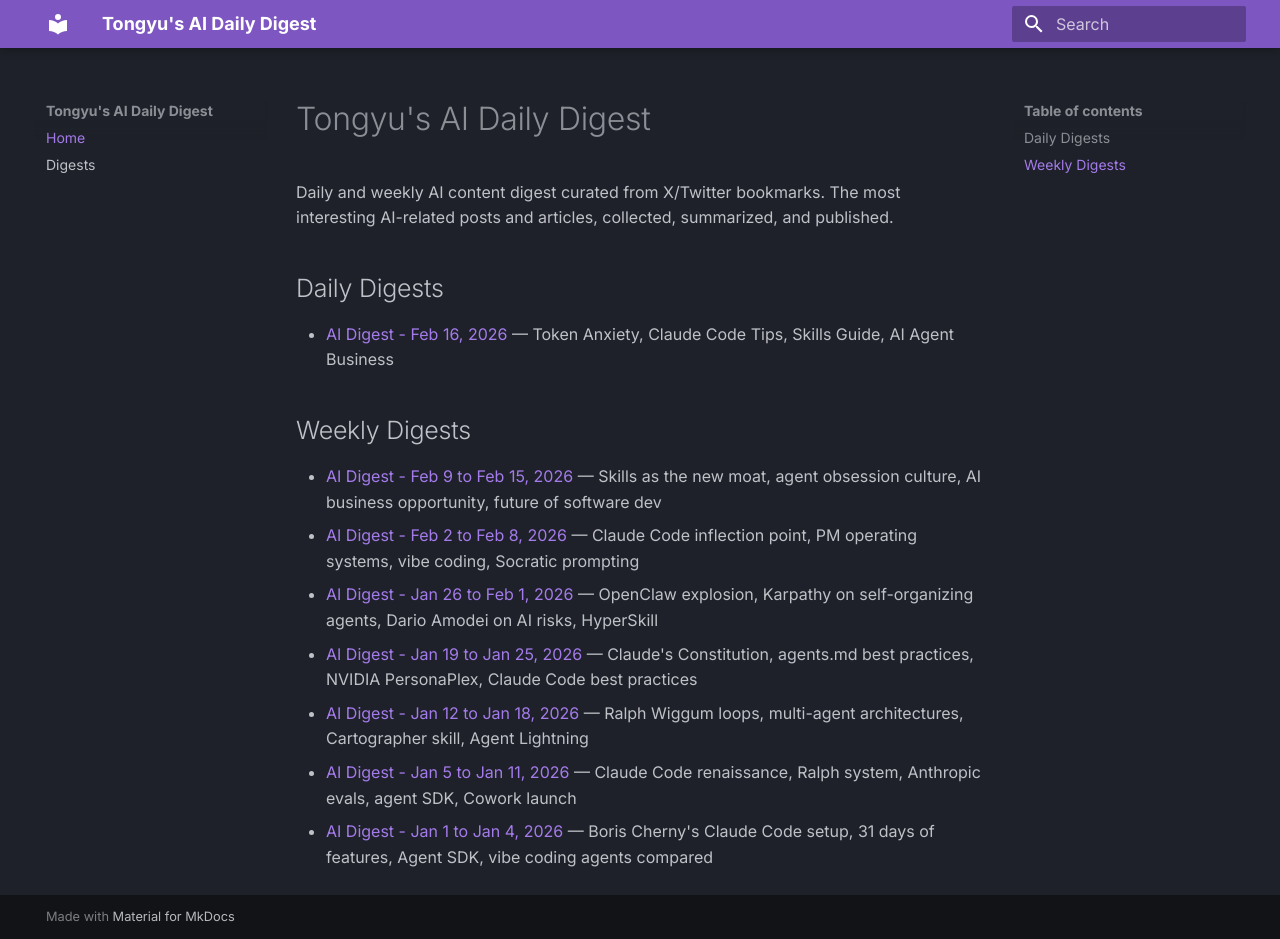
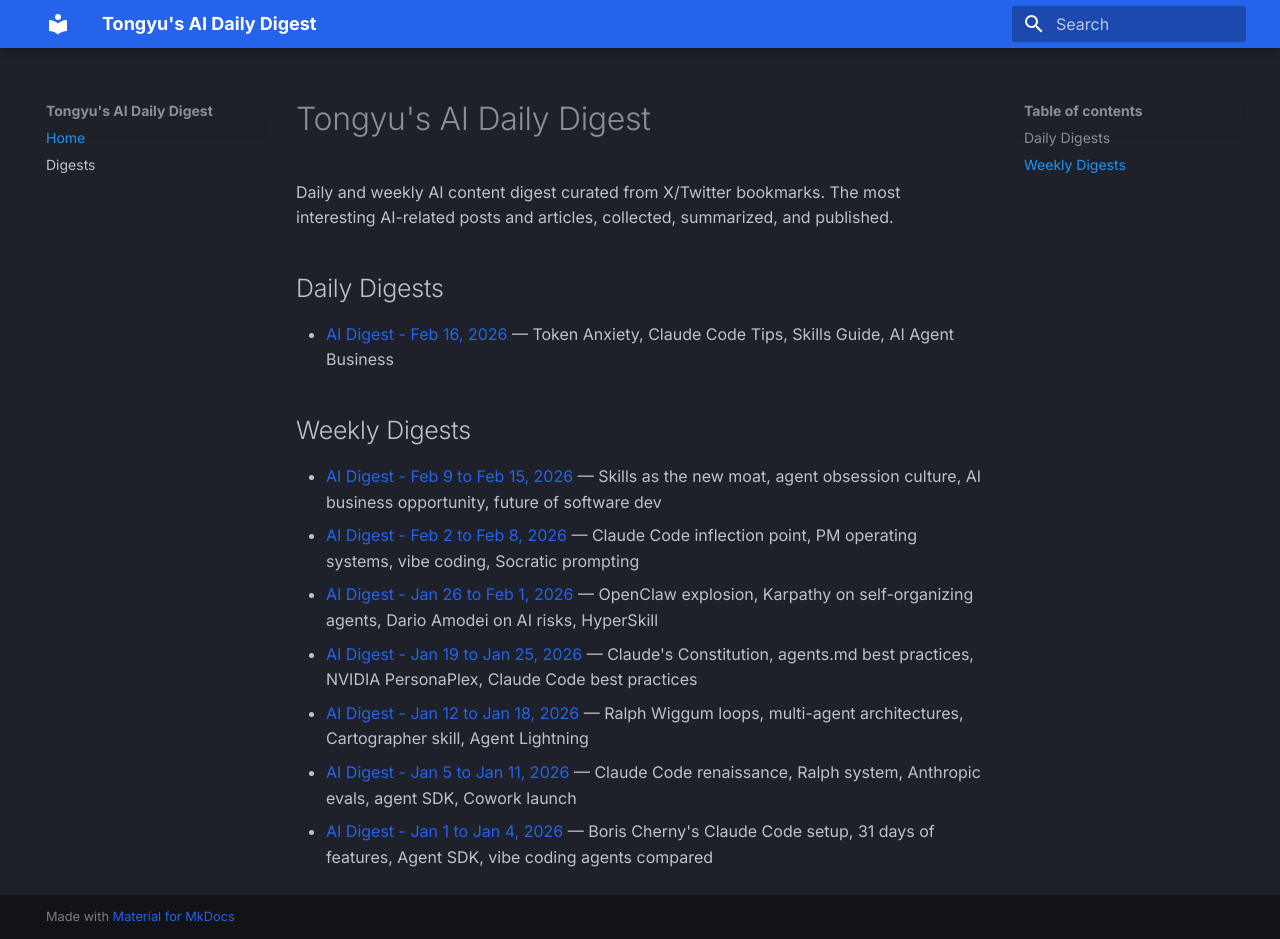
Before and after one commit to tongyuwang/ai-daily-digest, an MkDocs documentation site: the page built from docs/index.md, in a window 1280 px wide and 939 px high. Built offline with MkDocs 1.6.1 and Material for MkDocs 9.7.7, drawn with Linux system fonts in a browser that asks for light colours.

Commit message:
Update theme: blue header and link colors to match HVAC site

```diff
--- a/mkdocs.yml
+++ b/mkdocs.yml
@@ -5,8 +5,8 @@ theme:
   name: material
   palette:
     scheme: slate
-    primary: deep purple
-    accent: amber
+    primary: blue
+    accent: blue
   font:
     text: Inter
     code: JetBrains Mono
@@ -14,6 +14,7 @@ theme:
     - navigation.instant
     - navigation.top
     - search.highlight
+  custom_dir: overrides
 nav:
   - Home: index.md
   - Digests: digests/
--- /dev/null
+++ b/overrides/main.html
@@ -0,0 +1,26 @@
+{% extends "base.html" %}
+
+{% block extrahead %}
+<style>
+  /* Header background - match HVAC site blue */
+  .md-header {
+    background-color: #2563eb !important;
+  }
+  /* Links in content area */
+  .md-typeset a {
+    color: #2563eb !important;
+  }
+  .md-typeset a:hover {
+    color: #1d4ed8 !important;
+  }
+  /* Nav tabs and search */
+  .md-tabs {
+    background-color: #1d4ed8 !important;
+  }
+  /* Accent color for selections, scrollbars etc */
+  :root {
+    --md-primary-fg-color: #2563eb;
+    --md-accent-fg-color: #2563eb;
+  }
+</style>
+{% endblock %}
```
